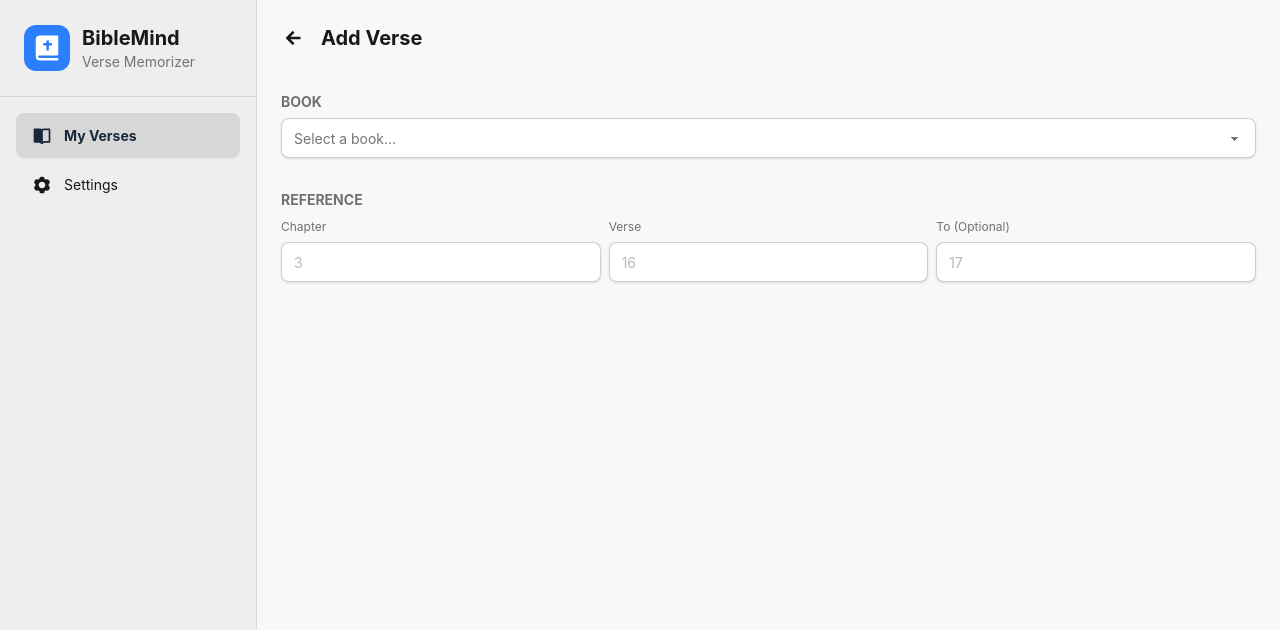
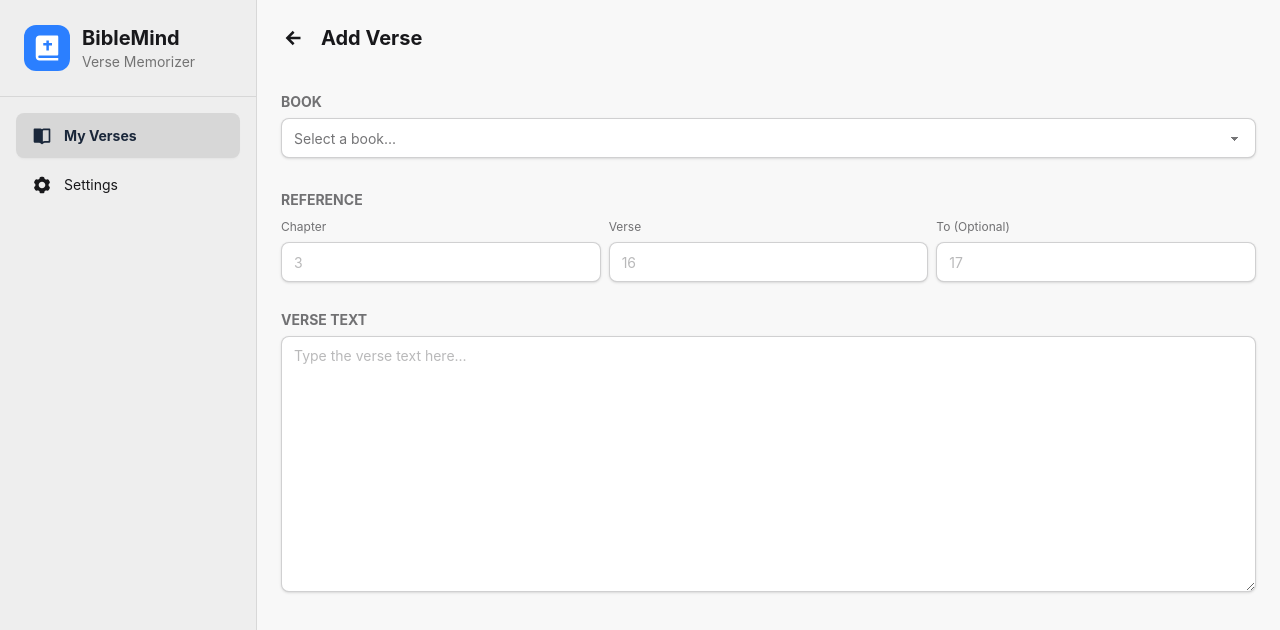
Before and after one commit to vickjavariz/bible-mind, a React (Vite) app: page /verses/new in a window 1280 px wide. Shown: the top 630 px of the page. Built offline with nearby package versions, Linux system fonts and the light colour scheme.

Commit message:
feat: add verse text textarea to /verses/new

```diff
--- a/src/features/verses/views/AddVerseView.tsx
+++ b/src/features/verses/views/AddVerseView.tsx
@@ -11,6 +11,7 @@
   const [chapter, setChapter] = useState("");
   const [startVerse, setStartVerse] = useState("");
   const [endVerse, setEndVerse] = useState("");
+  const [verseText, setVerseText] = useState("");
 
   const { t } = useTranslation(["verses", "bible", "navigation"]);
   const oldTestamentBooks = t("bible:oldTestament.books", {
@@ -83,6 +84,16 @@
             />
           </div>
         </fieldset>
+
+        <label className="label flex flex-col w-full items-start">
+          <span className="text-sm font-bold mt-6">VERSE TEXT</span>
+          <textarea
+            className="textarea w-full h-64 bg-base-300 shadow-sm"
+            placeholder="Type the verse text here..."
+            value={verseText}
+            onChange={(e) => setVerseText(e.target.value)}
+          />
+        </label>
       </PageContent>
     </>
   );
```
